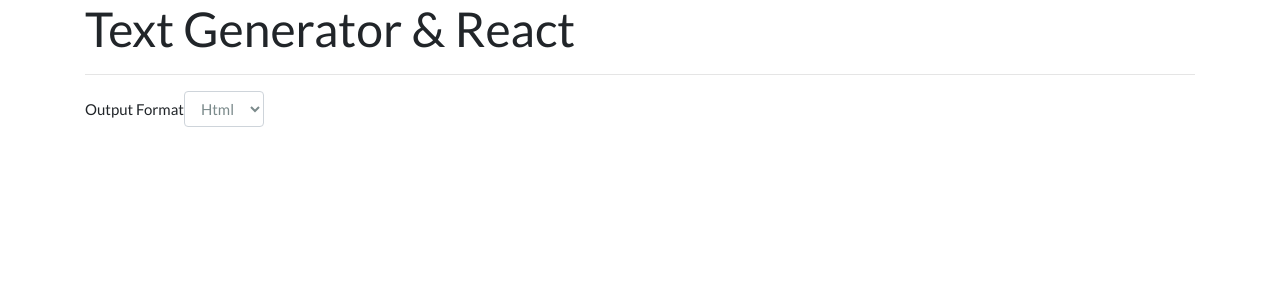
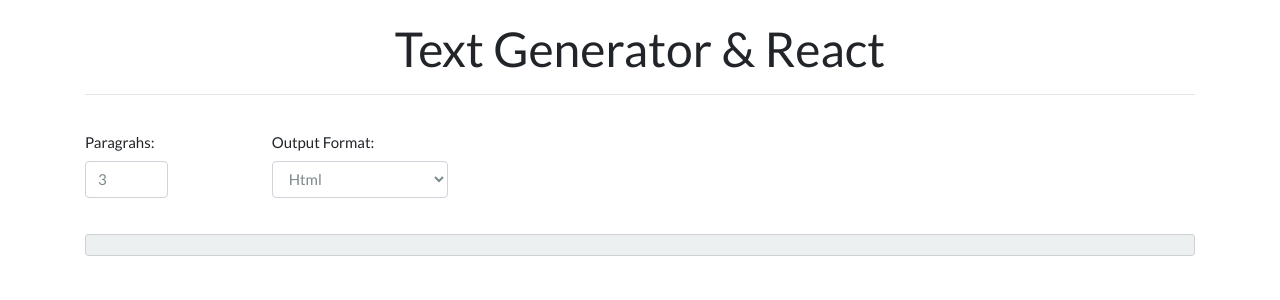
Before and after one commit to manuel-valles/textgenerator, a React (Create React App) app: page / in a window 1280 px wide. Shown: the top 300 px of the page. Built offline with nearby package versions, Linux system fonts and the light colour scheme; no server answers; the HTML template or start-up script is replaced by a standard one.

Commit message:
Text Component (Paras) & some style

```diff
--- a/src/App.js
+++ b/src/App.js
@@ -6,13 +6,15 @@
 import Output from './Components/Output';
 // Import the Select Component
 import Select from './Components/Controls/Select';
+// Import the Select Component
+import Text from './Components/Controls/Text';
 
 class App extends Component {
   constructor(props){
     super(props);
 
     this.state = {
-      paras: 5,
+      paras: 3,
       format: 'html',
       text: ''
     }
@@ -39,16 +41,28 @@
     // change value and return a new sample text
     this.setState({format: x}, this.getSampleText);
   }
+
+  changeParas(y){
+    // change value and return a new sample text
+    this.setState({paras: y}, this.getSampleText);
+  }
+
   render() {
     return (
       // Add container class to center everything
       <div className="App container">
-        <h1>Text Generator & React</h1>
+        <h1 className="text-center">Text Generator & React</h1>
         <hr/>
-        <form className="form-inline">
-          <div className="form-group">
-            <label>Output Format</label>
-            <Select value={this.state.format} onChange={this.showHtml.bind(this)}/>
+        <form>
+          <div className="form-row">
+            <div className="form-group col-1">
+              <label>Paragrahs: </label>
+              <Text value={this.state.paras} onChange={this.changeParas.bind(this)}/>
+            </div>
+            <div className="form-group col-2 offset-1">
+              <label>Output Format: </label>
+              <Select value={this.state.format} onChange={this.showHtml.bind(this)}/>
+            </div>
           </div>
         </form>
         <Output value={this.state.text}/>
--- a/src/Components/Controls/Text.js
+++ b/src/Components/Controls/Text.js
@@ -0,0 +1,27 @@
+import React, {Component} from 'react';
+
+class Text extends Component{
+	constructor(props){
+		super(props);
+
+		this.state = {
+			value: props.value
+		}
+	}
+
+	onChange(e){
+		this.setState({value: e.target.value}, function(){
+			this.props.onChange(this.state.value);
+		})
+	}
+
+	render(){
+		return(
+			<div>
+				<input className="form-control" type="number" value={this.state.value} onChange={this.onChange.bind(this)}/>
+			</div>
+		);
+	}
+}
+
+export default Text;
--- a/src/Components/Output.js
+++ b/src/Components/Output.js
@@ -11,7 +11,7 @@
 
 	render(){
 		return(
-			<div className="output">
+			<div className="card bg-light output">
 				{this.props.value}
 			</div>
 		);
--- a/src/index.css
+++ b/src/index.css
@@ -0,0 +1,11 @@
+body{
+	margin-top: 20px;
+}
+
+form{
+	padding: 20px 0;
+}
+
+.card{
+	padding: 10px;
+}
```
